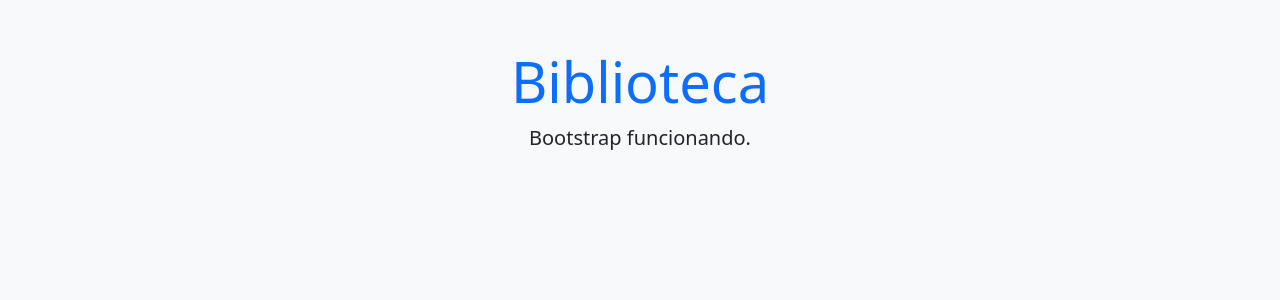
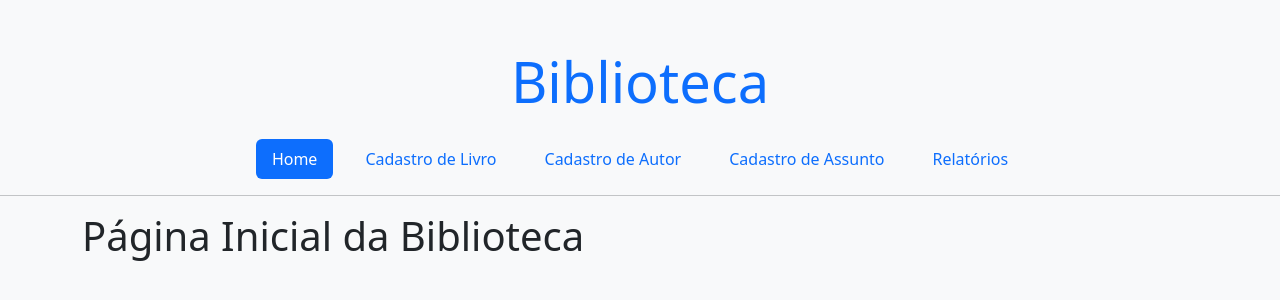
Before and after one commit to felipebevi/teste_biblioteca_manual, a PHP site: page / in a window 1280 px wide. Shown: the top 300 px of the page. Run offline with PHP 8.4, Linux system fonts and the light colour scheme.

Commit message:
paginas basicas com bootstrap e menu

```diff
--- /dev/null
+++ b/footer.php
@@ -0,0 +1,7 @@
+</div>
+    <script src="https://code.jquery.com/jquery-3.7.1.min.js" integrity="sha256-/JqT3SQfawRcv/BIHPThkBvs0OEvtFFmqPF/lYI/Cxo=" crossorigin="anonymous"></script>
+    <script src="/scripts.js"></script>
+    <!-- Bootstrap JS -->
+    <script src="https://cdn.jsdelivr.net/npm/bootstrap@5.3.8/dist/js/bootstrap.bundle.min.js" integrity="sha384-FKyoEForCGlyvwx9Hj09JcYn3nv7wiPVlz7YYwJrWVcXK/BmnVDxM+D2scQbITxI" crossorigin="anonymous"></script>
+</body>
+</html>
--- /dev/null
+++ b/header.php
@@ -0,0 +1,35 @@
+<!DOCTYPE html>
+<html lang="pt-br">
+<head>
+    <meta charset="UTF-8">
+    <title>Biblioteca</title>
+    <meta name="viewport" content="width=device-width, initial-scale=1">
+    <link rel="stylesheet" href="/estilos.css">
+    <!-- Bootstrap CSS -->
+    <link href="https://cdn.jsdelivr.net/npm/bootstrap@5.3.8/dist/css/bootstrap.min.css" rel="stylesheet" integrity="sha384-sRIl4kxILFvY47J16cr9ZwB07vP4J8+LH7qKQnuqkuIAvNWLzeN8tE5YBujZqJLB" crossorigin="anonymous">
+</head>
+<body class="bg-light">
+
+    <div class="container mt-5 text-center">
+        <h1 class="display-4 text-primary">Biblioteca</h1>
+        <ul class="nav nav-pills justify-content-center gap-3 mt-4">
+            <li class="nav-item">
+                <a class="nav-link" href="/">Home</a>
+            </li>
+            <li class="nav-item">
+                <a class="nav-link" href="/cadLivro.php">Cadastro de Livro</a>
+            </li>
+            <li class="nav-item">
+                <a class="nav-link" href="/cadAutor.php">Cadastro de Autor</a>
+            </li>
+            <li class="nav-item">
+                <a class="nav-link" href="/cadAssunto.php">Cadastro de Assunto</a>
+            </li>
+            <li class="nav-item">
+                <a class="nav-link" href="/relatorios.php">Relatórios</a>
+            </li>
+        </ul>
+    </div>
+    <hr>
+
+    <div class="container">
--- a/index.php
+++ b/index.php
@@ -1,20 +1,7 @@
-<!DOCTYPE html>
-<html lang="pt-br">
-<head>
-    <meta charset="UTF-8">
-    <title>Biblioteca</title>
-    <meta name="viewport" content="width=device-width, initial-scale=1">
-    <!-- Bootstrap CSS -->
-    <link href="https://cdn.jsdelivr.net/npm/bootstrap@5.3.8/dist/css/bootstrap.min.css" rel="stylesheet" integrity="sha384-sRIl4kxILFvY47J16cr9ZwB07vP4J8+LH7qKQnuqkuIAvNWLzeN8tE5YBujZqJLB" crossorigin="anonymous">
-</head>
-<body class="bg-light">
+<?php
+    include_once(dirname(__FILE__) . '/header.php');
+?>
+    <h1> Página Inicial da Biblioteca </h1>
 
-    <div class="container mt-5 text-center">
-        <h1 class="display-4 text-primary">Biblioteca</h1>
-        <p class="lead">Bootstrap funcionando.</p>
-    </div>
-
-    <!-- Bootstrap JS -->
-    <script src="https://cdn.jsdelivr.net/npm/bootstrap@5.3.8/dist/js/bootstrap.bundle.min.js" integrity="sha384-FKyoEForCGlyvwx9Hj09JcYn3nv7wiPVlz7YYwJrWVcXK/BmnVDxM+D2scQbITxI" crossorigin="anonymous"></script>
-</body>
-</html>
+<?php
+    include_once(dirname(__FILE__) . '/footer.php');
--- /dev/null
+++ b/scripts.js
@@ -0,0 +1,25 @@
+
+$(document).ready(function() {
+    // verifica qual pagina o cliente esta e coloca a classe active no menu correspondente
+    var path = window.location.pathname;
+    var page = path.split("/").pop();
+
+    switch(page) {
+        case "":
+        case "index.php":
+            $('a.nav-link[href="/"]').addClass("active");
+            break;
+        case "cadLivro.php":
+            $('a.nav-link[href="/cadLivro.php"]').addClass("active");
+            break;
+        case "cadAutor.php":
+            $('a.nav-link[href="/cadAutor.php"]').addClass("active");
+            break;
+        case "cadAssunto.php":
+            $('a.nav-link[href="/cadAssunto.php"]').addClass("active");
+            break;
+        case "relatorios.php":
+            $('a.nav-link[href="/relatorios.php"]').addClass("active");
+            break;
+    }
+});
```
Also changed, not shown: cadAssunto.php (added, +9 -0 lines), cadAutor.php (added, +9 -0 lines), cadLivro.php (added, +9 -0 lines), relatorios.php (added, +9 -0 lines), estilos.css (added).
